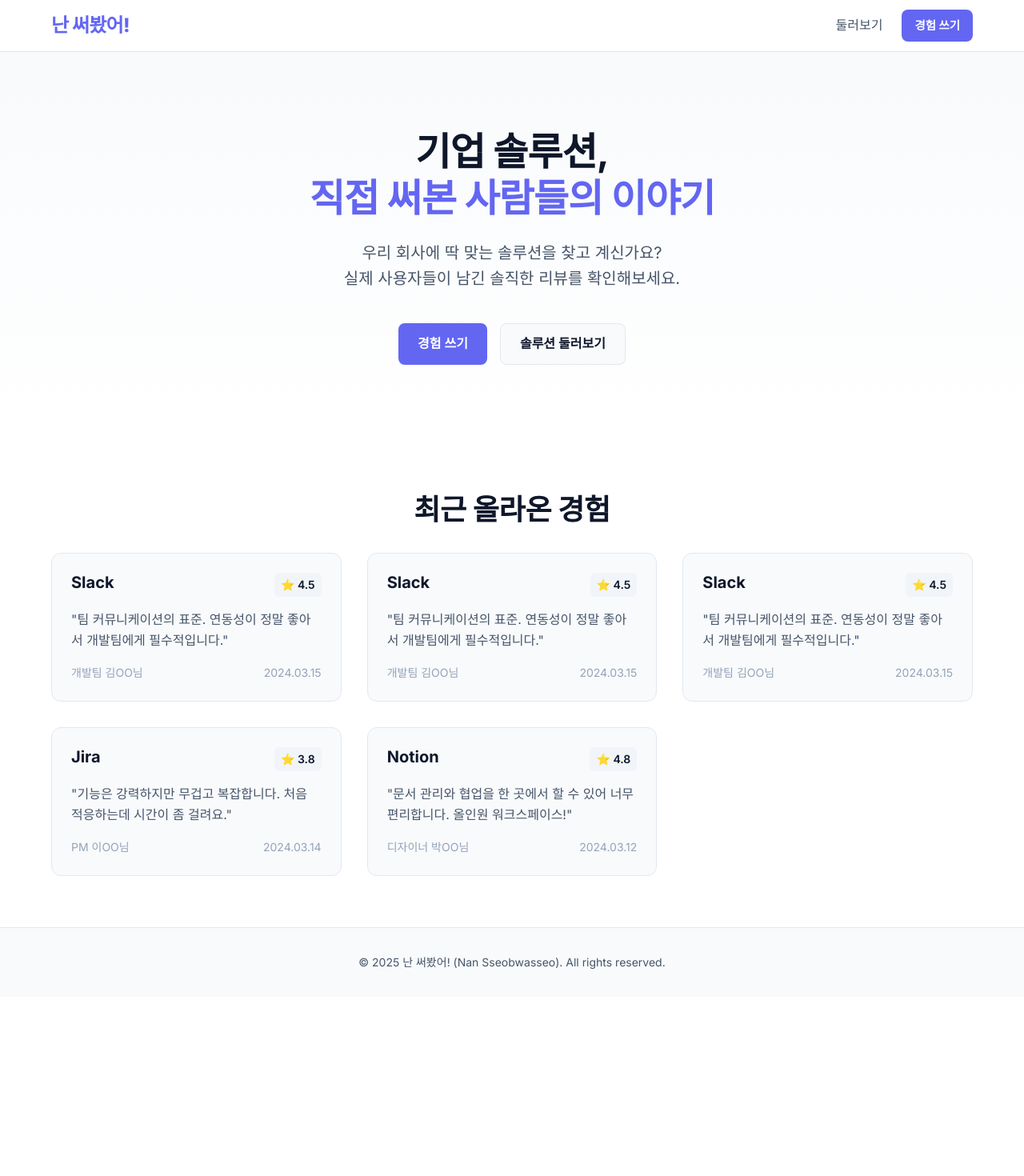
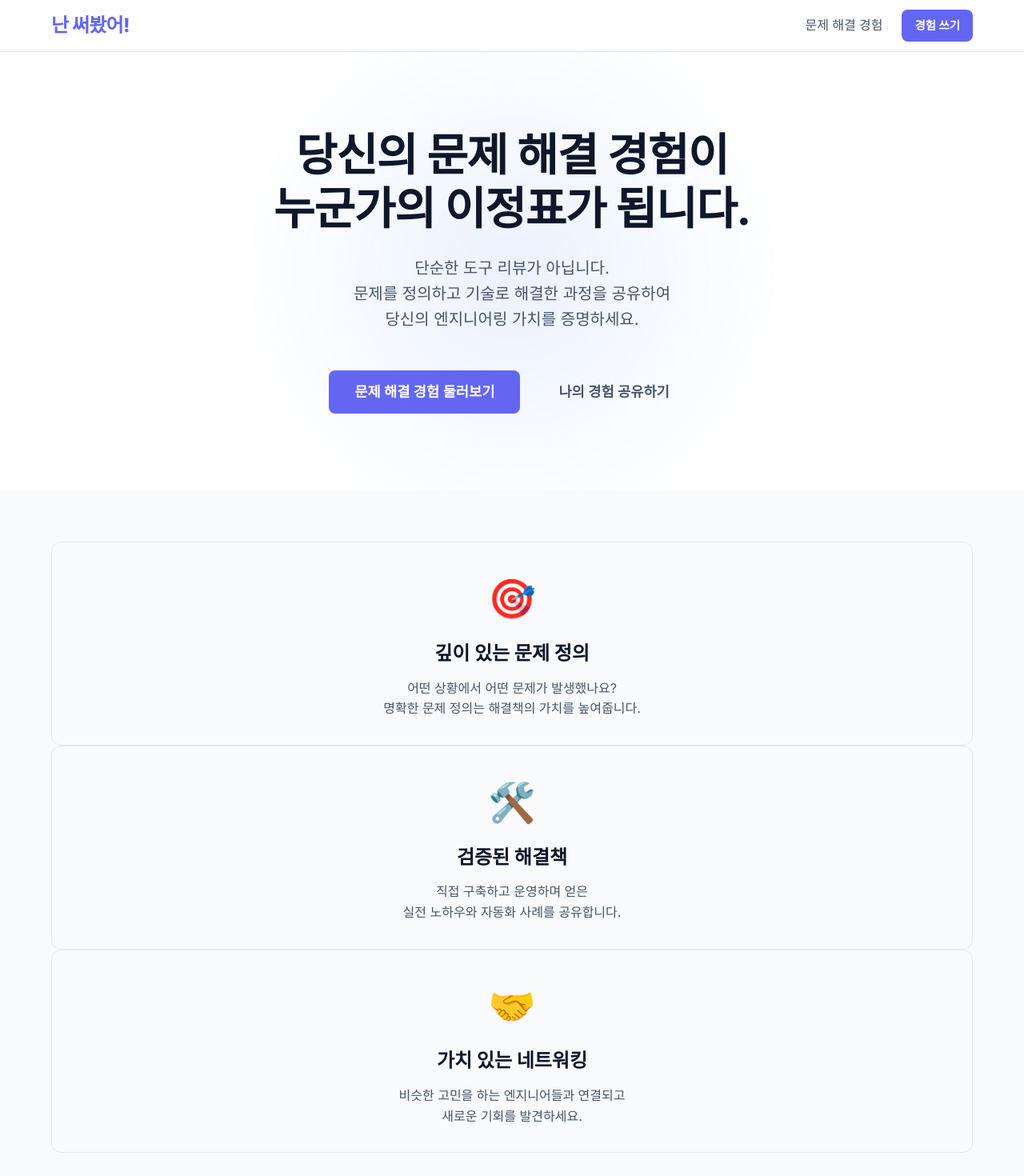
Before and after one commit to dojihyeok/Triedit, a Next.js app: page / in a window 1280 px wide. Shown: the top 1470 px of the page at 80% size. Before the commit the page ends 1246 px from the top, so only its background shows below. Built offline with nearby package versions, Linux system fonts and the light colour scheme.

Commit message:
feat: Phase 4 & 5 updates - Branding refresh and Technical Evaluation Model

```diff
--- a/src/app/components/Navbar.tsx
+++ b/src/app/components/Navbar.tsx
@@ -26,7 +26,7 @@ export default function Navbar() {
 
         <div style={{ display: 'flex', gap: '1.5rem', alignItems: 'center' }}>
           <Link href="/reviews" style={{ fontWeight: '500', color: 'var(--text-secondary)' }}>
-            둘러보기
+            문제 해결 경험
           </Link>
           <Link href="/write" className="btn btn-primary" style={{ padding: '0.5rem 1rem', fontSize: '0.9rem' }}>
             경험 쓰기
--- a/src/app/page.tsx
+++ b/src/app/page.tsx
@@ -6,26 +6,59 @@ export default function Home() {
     <div className="animate-fade-in">
       {/* Hero Section */}
       <section style={{
+        textAlign: 'center',
         padding: '6rem 0',
-        textAlign: 'center',
-        background: 'linear-gradient(to bottom, var(--surface), var(--background))'
+        background: 'radial-gradient(circle at 50% 50%, rgba(59, 130, 246, 0.1) 0%, transparent 50%)'
       }}>
         <div className="container">
-          <h1 style={{ marginBottom: '1.5rem', maxWidth: '800px', margin: '0 auto 1.5rem' }}>
-            기업 솔루션, <br />
-            <span style={{ color: 'var(--primary)' }}>직접 써본 사람들의 이야기</span>
+          <h1 className="animate-fade-in" style={{ fontSize: '3.5rem', marginBottom: '1.5rem', lineHeight: '1.2' }}>
+            당신의 <span className="text-gradient">문제 해결 경험</span>이<br />
+            누군가의 이정표가 됩니다.
           </h1>
-          <p style={{ fontSize: '1.25rem', marginBottom: '2.5rem', maxWidth: '600px', margin: '0 auto 2.5rem' }}>
-            우리 회사에 딱 맞는 솔루션을 찾고 계신가요? <br />
-            실제 사용자들이 남긴 솔직한 리뷰를 확인해보세요.
+          <p className="animate-fade-in" style={{ fontSize: '1.25rem', color: 'var(--text-secondary)', maxWidth: '700px', margin: '0 auto 3rem' }}>
+            단순한 도구 리뷰가 아닙니다.<br />
+            문제를 정의하고 기술로 해결한 과정을 공유하여<br />
+            당신의 엔지니어링 가치를 증명하세요.
           </p>
-          <div style={{ display: 'flex', gap: '1rem', justifyContent: 'center' }}>
-            <Link href="/write" className="btn btn-primary">
-              경험 쓰기
+          <div className="animate-fade-in" style={{ display: 'flex', gap: '1rem', justifyContent: 'center' }}>
+            <Link href="/reviews" className="btn btn-primary" style={{ fontSize: '1.1rem', padding: '0.8rem 2rem' }}>
+              문제 해결 경험 둘러보기
             </Link>
-            <Link href="/reviews" className="btn btn-secondary">
-              솔루션 둘러보기
+            <Link href="/write" className="btn btn-ghost" style={{ fontSize: '1.1rem', padding: '0.8rem 2rem' }}>
+              나의 경험 공유하기
             </Link>
+          </div>
+        </div>
+      </section>
+
+      {/* Features Section */}
+      <section style={{ padding: '4rem 0', backgroundColor: 'var(--surface)' }}>
+        <div className="container">
+          <div className="grid" style={{ gap: '2rem' }}>
+            <div className="card animate-fade-in" style={{ textAlign: 'center', padding: '2rem' }}>
+              <div style={{ fontSize: '3rem', marginBottom: '1rem' }}>🎯</div>
+              <h3 style={{ marginBottom: '1rem' }}>깊이 있는 문제 정의</h3>
+              <p style={{ color: 'var(--text-secondary)' }}>
+                어떤 상황에서 어떤 문제가 발생했나요?<br />
+                명확한 문제 정의는 해결책의 가치를 높여줍니다.
+              </p>
+            </div>
+            <div className="card animate-fade-in" style={{ textAlign: 'center', padding: '2rem', animationDelay: '0.1s' }}>
+              <div style={{ fontSize: '3rem', marginBottom: '1rem' }}>🛠️</div>
+              <h3 style={{ marginBottom: '1rem' }}>검증된 해결책</h3>
+              <p style={{ color: 'var(--text-secondary)' }}>
+                직접 구축하고 운영하며 얻은<br />
+                실전 노하우와 자동화 사례를 공유합니다.
+              </p>
+            </div>
+            <div className="card animate-fade-in" style={{ textAlign: 'center', padding: '2rem', animationDelay: '0.2s' }}>
+              <div style={{ fontSize: '3rem', marginBottom: '1rem' }}>🤝</div>
+              <h3 style={{ marginBottom: '1rem' }}>가치 있는 네트워킹</h3>
+              <p style={{ color: 'var(--text-secondary)' }}>
+                비슷한 고민을 하는 엔지니어들과 연결되고<br />
+                새로운 기회를 발견하세요.
+              </p>
+            </div>
           </div>
         </div>
       </section>
@@ -57,48 +90,10 @@ export default function Home() {
                 </p>
                 <div style={{ display: 'flex', justifyContent: 'space-between', fontSize: '0.875rem', color: 'var(--text-tertiary)' }}>
                   <span>개발팀 김OO님</span>
-                  <span>2024.03.15</span>
+                  <span>2025.03.15</span>
                 </div>
               </div>
             ))}
-            <div className="card">
-              <div style={{ display: 'flex', justifyContent: 'space-between', alignItems: 'start', marginBottom: '1rem' }}>
-                <h3 style={{ fontSize: '1.25rem' }}>Jira</h3>
-                <span style={{
-                  backgroundColor: 'var(--surface-hover)',
-                  padding: '0.25rem 0.5rem',
-                  borderRadius: 'var(--radius-sm)',
-                  fontSize: '0.875rem',
-                  fontWeight: '600'
-                }}>⭐️ 3.8</span>
-              </div>
-              <p style={{ marginBottom: '1rem', color: 'var(--text-secondary)' }}>
-                "기능은 강력하지만 무겁고 복잡합니다. 처음 적응하는데 시간이 좀 걸려요."
-              </p>
-              <div style={{ display: 'flex', justifyContent: 'space-between', fontSize: '0.875rem', color: 'var(--text-tertiary)' }}>
-                <span>PM 이OO님</span>
-                <span>2024.03.14</span>
-              </div>
-            </div>
-            <div className="card">
-              <div style={{ display: 'flex', justifyContent: 'space-between', alignItems: 'start', marginBottom: '1rem' }}>
-                <h3 style={{ fontSize: '1.25rem' }}>Notion</h3>
-                <span style={{
-                  backgroundColor: 'var(--surface-hover)',
-                  padding: '0.25rem 0.5rem',
-                  borderRadius: 'var(--radius-sm)',
-                  fontSize: '0.875rem',
-                  fontWeight: '600'
-                }}>⭐️ 4.8</span>
-              </div>
-              <p style={{ marginBottom: '1rem', color: 'var(--text-secondary)' }}>
-                "문서 관리와 협업을 한 곳에서 할 수 있어 너무 편리합니다. 올인원 워크스페이스!"
-              </p>
-              <div style={{ display: 'flex', justifyContent: 'space-between', fontSize: '0.875rem', color: 'var(--text-tertiary)' }}>
-                <span>디자이너 박OO님</span>
-                <span>2024.03.12</span>
-              </div>
-            </div>
           </div>
         </div>
       </section>
```
Also changed, not shown: src/app/data/mock.ts (+35 -5 lines), src/app/reviews/[id]/page.tsx (+36 -2 lines), src/app/reviews/page.tsx (+5 -5 lines), src/app/write/page.tsx (+57 -2 lines).
